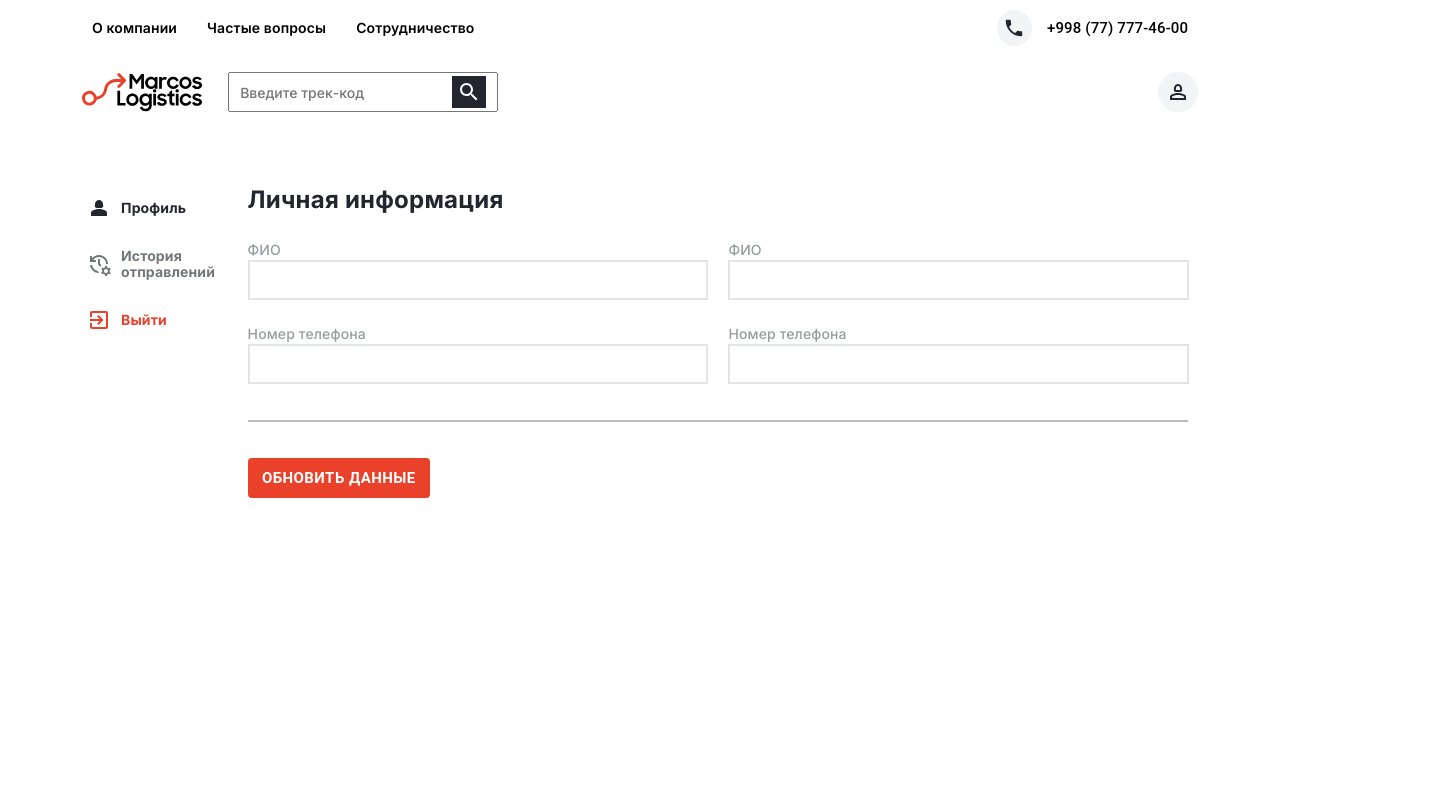
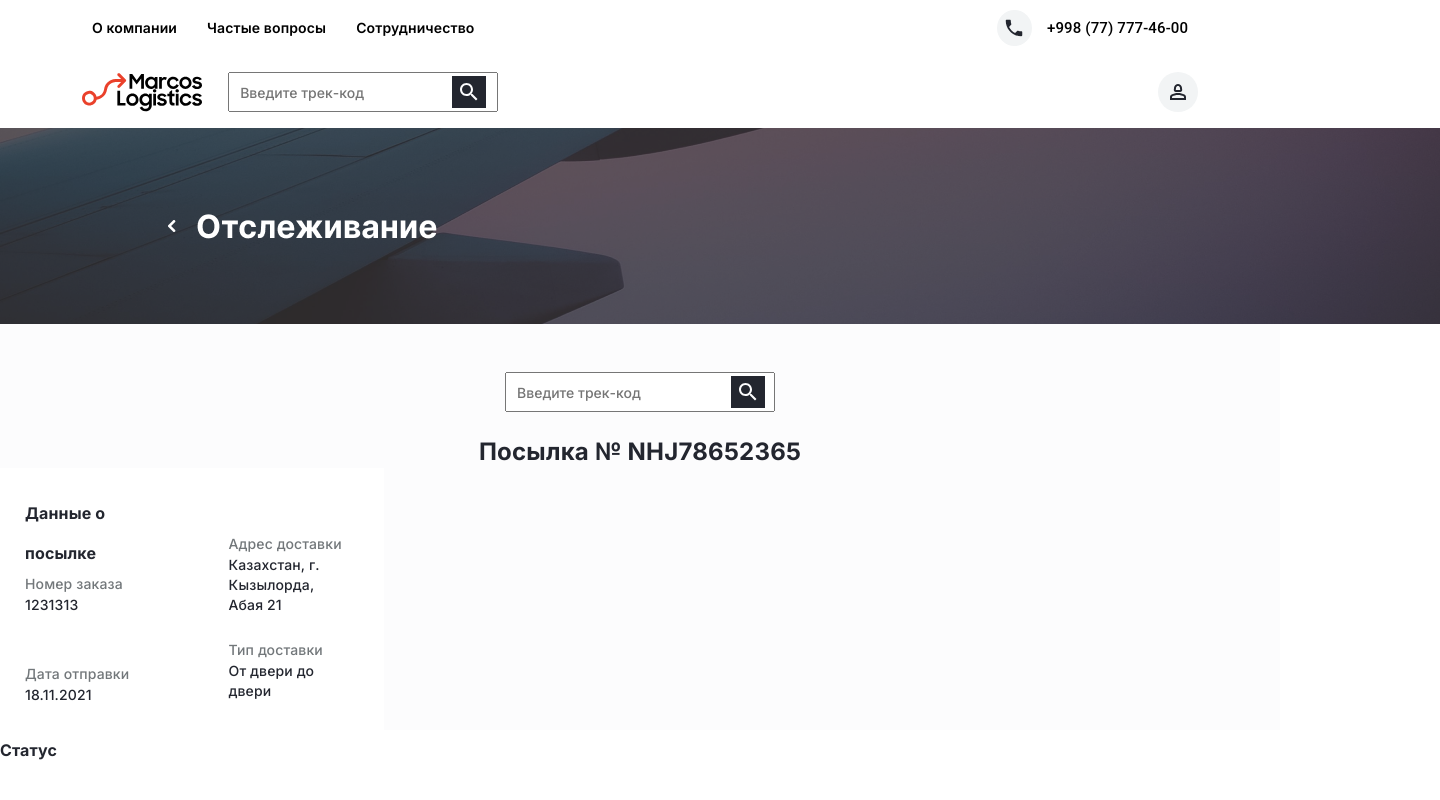
Before and after one commit to marufjon2001/marcoslogistik, a React (Create React App) app: page /menu/Oplata in a window 1280 px wide. Shown: the top 800 px of the page, 1440 px wide, since content can reach past the window. Built offline with nearby package versions, Linux system fonts and the light colour scheme.

Commit message:
otslejivanie

```diff
--- a/src/App.js
+++ b/src/App.js
@@ -12,6 +12,7 @@ import Tovar from "./Component/Oformit/Posilku/Tovar/Tovar"
 import Oplata from "./Component/Oplata/Oplata"
 import Lichniy from './Component/Lichniy/Lichniy';
 import Draver from "./Component/Lichniy/Draver/Draver"
+import Otslejevaniy from './Component/Otslejevaniy/Otslejevaniy';
 
 
 
@@ -25,10 +26,11 @@ class App extends Component {
           <Route path='/menu/posilku' element={<Posilku/>}/>
           <Route path='/menu/Tovar' element={<Tovar/>}/>
           <Route path='/menu/Oplata' element={<Oplata/>}/>
-        </Routes>
+        </Routes> */}
+        {/* <Lichniy/> */}
+        <Otslejevaniy/>
         <Zaregistirovat/>
-        <Footer/> */}
-        <Lichniy/>
+        <Footer/>
       </Box>
     );
   }
--- a/src/Component/Lichniy/Draver/Draver.jsx
+++ b/src/Component/Lichniy/Draver/Draver.jsx
@@ -73,10 +73,11 @@ export default function SwipeableTemporaryDrawer() {
         <React.Fragment key={anchor}>
         {
           text.map((item,index)=>(
-            <Box onClick={toggleDrawer(anchor, true)}sx={{display: 'flex',justifyContent: "space-between",alignItems: 'center',cursor: 'pointer',padding: '2px'}}>
+            <Box onClick={toggleDrawer(anchor, true)}sx={{display: 'flex',alignItems: 'center',cursor: 'pointer',padding: '2px',gap: '40px'}}>
          <Typography style={{fontFamily: 'Inter',fontWeight: '500',fontSize: '12px',color: '#252426'}}>{item.nomer}</Typography>
-         <Typography style={{display: 'flex',alignItems: 'center',width: '20%'}}>  <Radio
+         <Typography style={{display: 'flex',alignItems: 'center'}}><Radio
         value="b"
+        defaultChecked
         color={item.color}
         inputProps={{ 'aria-label': 'B' }}
       /><Typography style={{fontFamily: 'Inter',fontWeight: '600',fontSize: '14px',lineHeight: '14px',color: '#23262F'}}>{item.status}</Typography></Typography>
--- a/src/Component/Lichniy/Lichniy.jsx
+++ b/src/Component/Lichniy/Lichniy.jsx
@@ -48,9 +48,9 @@ const Lichniy = () => {
                     </Box>
                 }
                 {
-                    text ?<Box sx={{width: '75%',position: 'relative'}}>
+                    text ?<Box sx={{width: '80%',position: 'relative'}}>
                         <Typography style={{fontFamily: 'Inter',fontWeight: '700',fontSize: '24px',lineHeight: '70px',color: '#23262F'}}>История отправлений</Typography>
-                        <Box sx={{display: 'flex',gap: '13px',flexWrap: 'wrap'}}>
+                        <Box sx={{display: 'flex',gap: '10px',flexWrap: 'wrap'}}>
                             <Box>
                             <Button style={{fontFamily: 'Inter',fontWeight: '600',fontSize: '14px',lineHeight: '16px',color: '#EA412B',backgroundColor: '#FFF0F1',height: '40px',border: '2px solid #FFF0F1'}}>Новые (3)</Button><br /><br />
                              <Typography style={{fontFamily: 'Inter',fontWeight: '500',fontSize: '12px',lineHeight: '16px',color: '#72777A',display: 'flex',gap: '10px'}}>Номер заказа <img src={lichniy} alt="" /></Typography>
--- /dev/null
+++ b/src/Component/Otslejevaniy/Otslejevaniy.jsx
@@ -0,0 +1,49 @@
+import { Box, Typography } from '@mui/material';
+import Navbarwhite from "../Navbar/Navbarwhite/Navbarwhite"
+import img from "../images/Otslejevaniy/img.png"
+import React from 'react';
+import SearchIcon from '@mui/icons-material/Search';
+
+const Otslejevaniy = () => {
+    return (
+        <Box sx={{backgroundColor: '#FCFCFD'}}>
+            <Navbarwhite/>
+            <img src={img} alt="" />
+            <Box>
+                <Box sx={{position: 'relative',display: 'flex',justifyContent: 'center',alignItems: 'center',flexDirection: 'column'}}>
+                    <br /><br />
+                <input type="search"placeholder='Введите трек-код' style={{fontFamily: 'Inter',fontWeight: '400',fontSize: '14px',lineHeight: '16px',color: ' #72777A',width: '270px',height: '40px',paddingLeft: '10px'}}/>
+           <Box mt={-1}ml={27} sx={{width: '34px',height: '32px',backgroundColor: '#23262F',display: 'flex',justifyContent: 'center',alignItems: 'center',position: 'absolute',color: '#FCFCFD'}}>
+           <SearchIcon/>
+           </Box><br />
+           <Typography style={{fontFamily: 'Inter',fontWeight: '700',fontSize: '24px',lineHeight: '32px',color: '#23262F'}}>Посылка № NHJ78652365</Typography>
+                </Box>
+                <Box>
+                    <Box sx={{backgroundColor: 'white',width: '30%',display: 'flex',justifyContent: 'center',padding: '25px',gap: '50px'}}>
+                        <Box>
+                        <Typography style={{fontFamily: 'Inter',fontWeight: '700',fontSize: '16px',lineHeight: '40px',color: '#23262F'}}>Данные о посылке</Typography>
+                            <Typography style={{fontFamily: 'Inter',fontWeight: '400',fontSize: '14px',lineHeight: '22px',color: '#72777A'}}>Номер заказа</Typography>
+                            <Typography style={{fontFamily: 'Inter',fontWeight: '500',fontSize: '14px',lineHeight: '20px',color: '#23262F'}}>1231313</Typography><br /><br />
+                            <Typography style={{fontFamily: 'Inter',fontWeight: '400',fontSize: '14px',lineHeight: '22px',color: '#72777A'}}>Дата отправки</Typography>
+                            <Typography style={{fontFamily: 'Inter',fontWeight: '500',fontSize: '14px',lineHeight: '20px',color: '#23262F'}}>18.11.2021</Typography>
+                        </Box>
+                        <Box mt={2}>
+                            <br />
+                            <Typography style={{fontFamily: 'Inter',fontWeight: '400',fontSize: '14px',lineHeight: '22px',color: '#72777A'}}>Адрес доставки</Typography>
+                            <Typography style={{fontFamily: 'Inter',fontWeight: '500',fontSize: '14px',lineHeight: '20px',color: '#23262F'}}>Казахстан, г. <br /> Кызылорда,<br />
+                            Абая 21</Typography><br />
+                            <Typography style={{fontFamily: 'Inter',fontWeight: '400',fontSize: '14px',lineHeight: '22px',color: '#72777A'}}>Тип доставки</Typography>
+                            <Typography style={{fontFamily: 'Inter',fontWeight: '500',fontSize: '14px',lineHeight: '20px',color: '#23262F'}}>От двери до двери</Typography>
+                        </Box>
+
+                    </Box>
+                    <Box sx={{backgroundColor: 'white',}}>
+                        <Typography style={{fontFamily: 'Inter',fontWeight: '700',fontSize: '16px',lineHeight: '40px',color: '#23262F'}}>Статус</Typography>
+                    </Box>
+                </Box>
+            </Box>
+        </Box>
+    );
+}
+
+export default Otslejevaniy;
```
Also changed, not shown: src/Component/images/Otslejevaniy/img.png (added).
